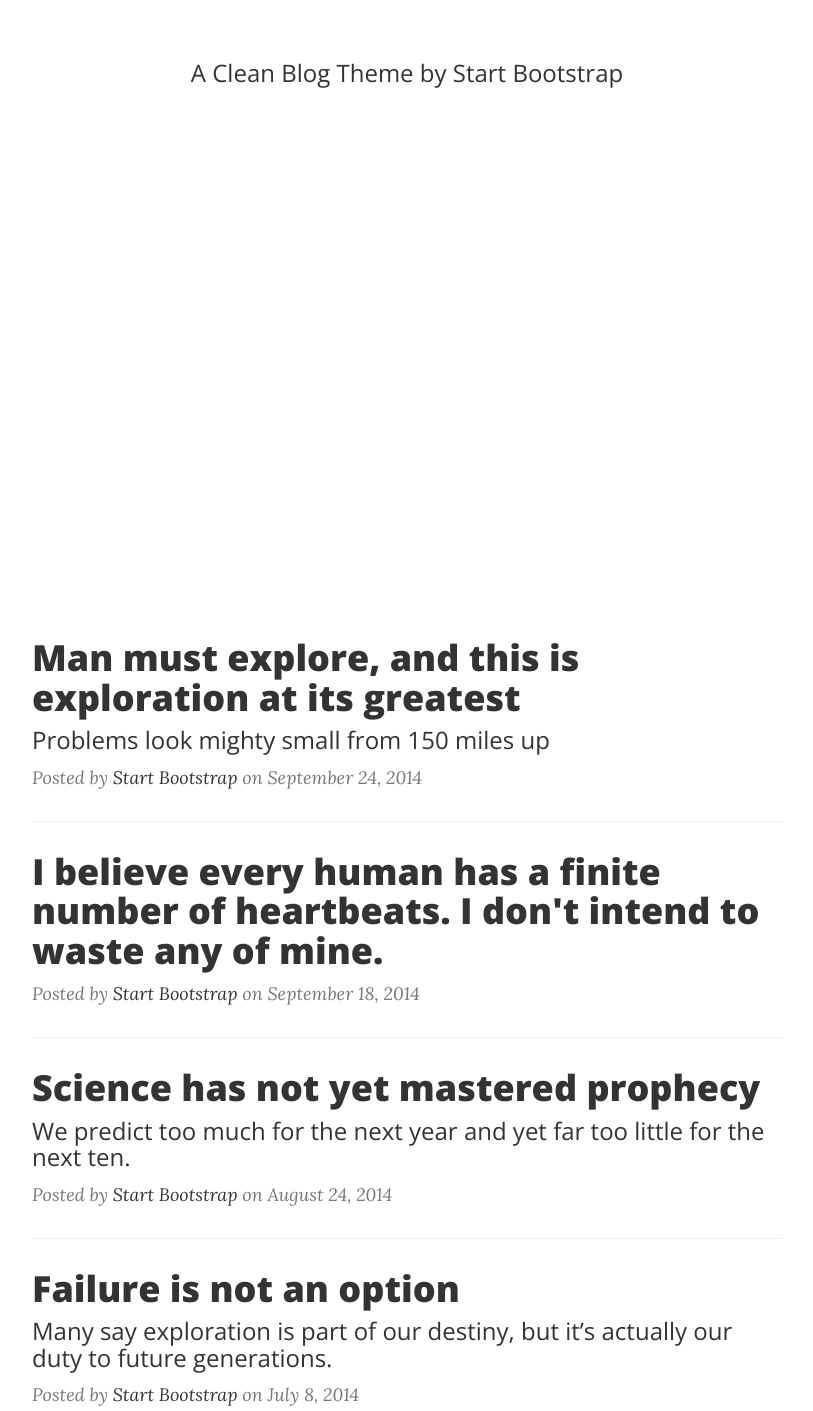
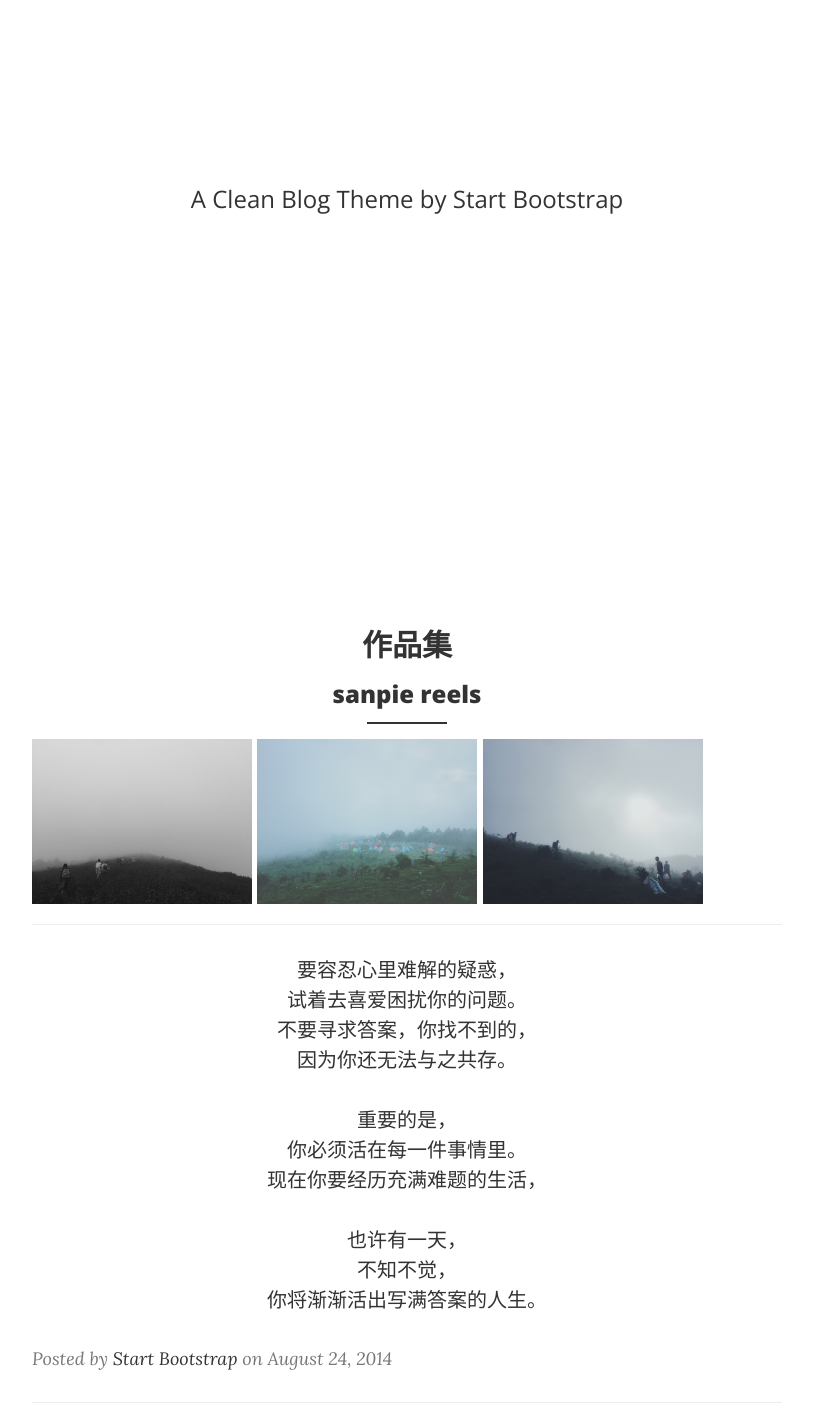
Before and after one commit to heyheylu/GirlsCodingDayDemo, a website: page index.html in a window 1280 px wide. Shown: the part 242-1653 px from the top of the page, without its empty margins (233-1046 px from the left). Drawn offline with nearby package versions, Linux system fonts and the light colour scheme.

Commit message:
heyheylu
首页修改

```diff
--- a/index.html
+++ b/index.html
@@ -42,7 +42,7 @@
                     <span class="sr-only">Toggle navigation</span>
                     Menu <i class="fa fa-bars"></i>
                 </button>
-                <a class="navbar-brand" href="https://girlscodingday.org/ ">报名 Girls Coding Day</a>
+                <a class="navbar-brand" href="https://girlscodingday.org/ ">heyheylu</a>
             </div>
 
             <!-- Collect the nav links, forms, and other content for toggling -->
@@ -75,10 +75,10 @@
                 <div class="col-lg-8 col-lg-offset-2 col-md-10 col-md-offset-1">
                     <div class="site-heading">
                         <h1>heyheylu</h1>
-                        <h4><b>someday</b>,i lost <i>a dream</i>。</h4>
-                        <hr class="small">
-                        <span class="subheading"><a href="https://startbootstrap.com/template-overviews/clean-blog/">
-                        A Clean Blog Theme by Start Bootstrap</span>
+                        <h4 class="font-small"><i>someday,i lost a dream</i>。</h4>
+                        <span class="subheading">
+                            <a href="https://startbootstrap.com/template-overviews/clean-blog/">
+                        A Clean Blog Theme by Start Bootstrap</a></span>
                     </div>
                 </div>
             </div>
@@ -90,35 +90,42 @@
         <div class="row">
             <div class="col-lg-8 col-lg-offset-2 col-md-10 col-md-offset-1">
                 <div class="post-preview">
-                    <a href="post.html">
-                        <h2 class="post-title">
-                            Man must explore, and this is exploration at its greatest
+
+                        <h2 class="post-title font-top" >
+                            作品集
                         </h2>
-                        <h3 class="post-subtitle">
-                            Problems look mighty small from 150 miles up
+                        <h3 class="post-subtitle font-top">
+                            sanpie reels
                         </h3>
-                    </a>
-                    <p class="post-meta">Posted by <a href="#">Start Bootstrap</a> on September 24, 2014</p>
+                        <hr class="sanpie-reels">
+                        <div>
+                            <img class="img-all cccc" src="img/one-san.jpg">
+                            <img class="img-all cccc" src="img/two-san.jpg">
+                            <img class="img-all cccc" src="img/three-san.jpg">
+                        </div>
+
                 </div>
                 <hr>
+
                 <div class="post-preview">
-                    <a href="post.html">
-                        <h2 class="post-title">
-                            I believe every human has a finite number of heartbeats. I don't intend to waste any of mine.
-                        </h2>
-                    </a>
-                    <p class="post-meta">Posted by <a href="#">Start Bootstrap</a> on September 18, 2014</p>
-                </div>
-                <hr>
-                <div class="post-preview">
-                    <a href="post.html">
-                        <h2 class="post-title">
-                            Science has not yet mastered prophecy
-                        </h2>
-                        <h3 class="post-subtitle">
-                            We predict too much for the next year and yet far too little for the next ten.
-                        </h3>
-                    </a>
+
+                        <p class="letter">
+                            要容忍心里难解的疑惑，</br>
+                            试着去喜爱困扰你的问题。</br>
+                            不要寻求答案，你找不到的，</br>
+                            因为你还无法与之共存。</br>
+                        </p>
+                        <p class="letter">
+                            重要的是，</br>
+                            你必须活在每一件事情里。</br>
+                            现在你要经历充满难题的生活，</br>
+                         </p>
+                         <p class="letter">
+                            也许有一天，</br>
+                            不知不觉，</br>
+                            你将渐渐活出写满答案的人生。
+                        </p>
+
                     <p class="post-meta">Posted by <a href="#">Start Bootstrap</a> on August 24, 2014</p>
                 </div>
                 <hr>
--- a/less/clean-blog.less
+++ b/less/clean-blog.less
@@ -257,7 +257,7 @@ hr.small {
 		> .post-title {
 			font-size: 30px;
 			margin-top: 30px;
-			margin-bottom: 10px;
+			margin-bottom: 5px;
 		}
 		> .post-subtitle {
 			margin: 0;
```
Also changed, not shown: css/clean-blog.css, img/one-san.jpg (added), img/three-san.jpg (added), img/two-san.jpg (added).
